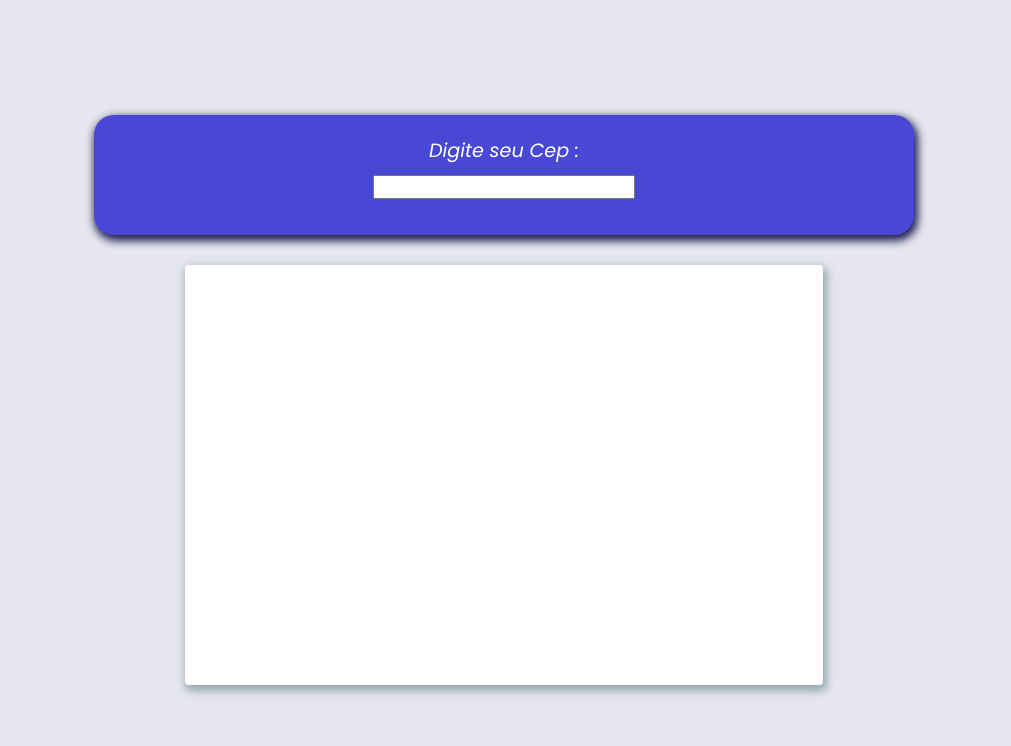
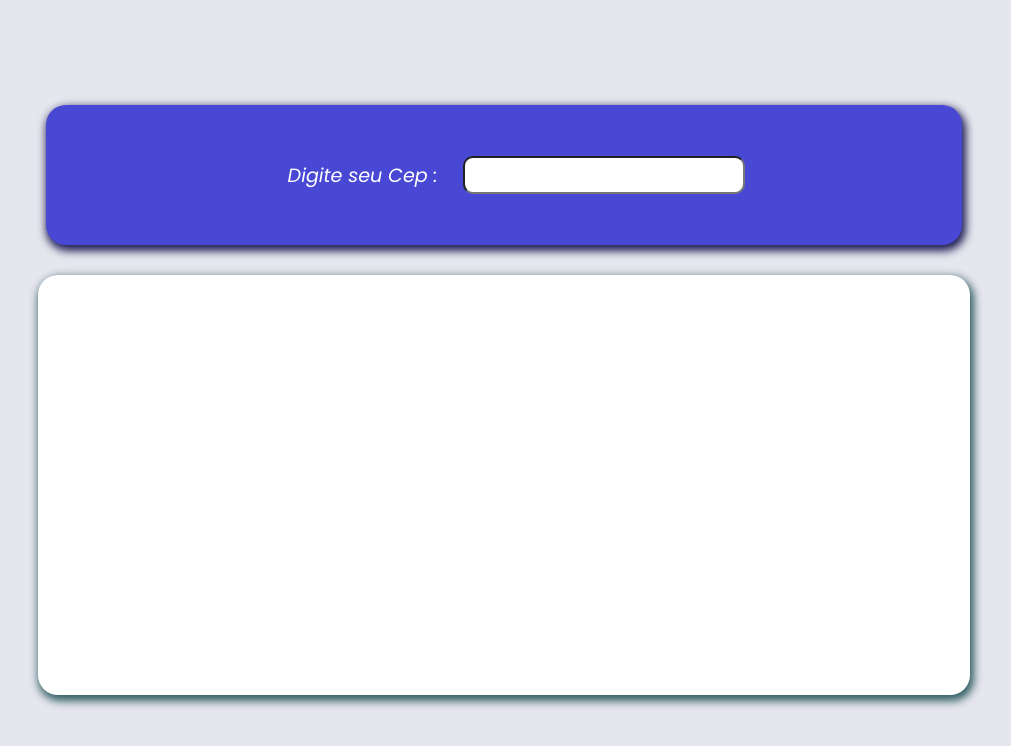
Before and after one commit to JuniiorMendes/BuscarCep, a plain HTML site: page index.html in a window 1280 px wide. Shown: the whole page, without its empty margins (136-1147 px from the left). Drawn offline with Linux system fonts and the light colour scheme.

Commit message:
update css

```diff
--- a/index.html
+++ b/index.html
@@ -1,5 +1,5 @@
 <!DOCTYPE html>
-<html lang="en">
+<html lang="pt-br">
 <head>
   <meta charset="UTF-8">
   <meta http-equiv="X-UA-Compatible" content="IE=edge">
@@ -34,10 +34,10 @@
     .formulario-container {
       box-shadow: 2px 4px 8px 2px #1D1D54;
       background-color: #4848D4;
-      height: 100px;
-      width: 100vh;
+      height: 15%;
+      width: 70%;
       display: flex;
-      flex-direction: column;
+      flex-direction: row;
       align-items: center;
       justify-content: center;
       color: white;
@@ -45,30 +45,64 @@
       border-radius: 20px;
     }
 
+    .formulario-container input {
+      height: 20%;
+      width: 30%;
+      border-radius: 10px;
+      padding: 5px;
+    }
+
+    .formulario-container label {
+      padding: 5px;
+      margin: 5px 20px;
+    }
+
     .container {
       margin-top: 30px;
-      height: 40vh;
-      width: 42vw;
+      height: 40%;
+      width: 65%;
       background-color: #fff;
-      border-radius: 4px;
-      color: #000;
+      border-radius: 20px;
+      color: #1d505469;
       padding: 50px;
       font-size: 1rem;
       overflow: auto;
-      box-shadow: 2px 4px 8px 2px #1d505469;
+      box-shadow: 2px 4px 8px 2px #1d5054e7;
     }
+
+    @media (max-width: 800px) {
+       .formulario-container{
+         width: 78%;
+       }
+    }
+
+    @media (max-width: 450px) {
+       .formulario-container label{
+         font-size: 0.8rem;
+         padding: 0;
+       }
+
+       .container{
+         width: 55%;
+       }
+
+    }
+    @media (max-width: 300px) {
+       .formulario-container label{
+         font-size: 0.1rem;
+       }
+
+    }
+
   </style>
 </head>
 <body>
-  <form action="" class="formulario-container">
+  <form action="#" class="formulario-container">
     <label for="">Digite seu Cep :</label>
-    <input maxlength="8" type="number" name="cep" id="">
+    <input maxlength="8" type="number" name="cep">
   </form>
 
-  <div class="container">
-
-  </div>
-
+  <div class="container"></div>
   <script src="script.js"></script>
 </body>
 </html>
```
